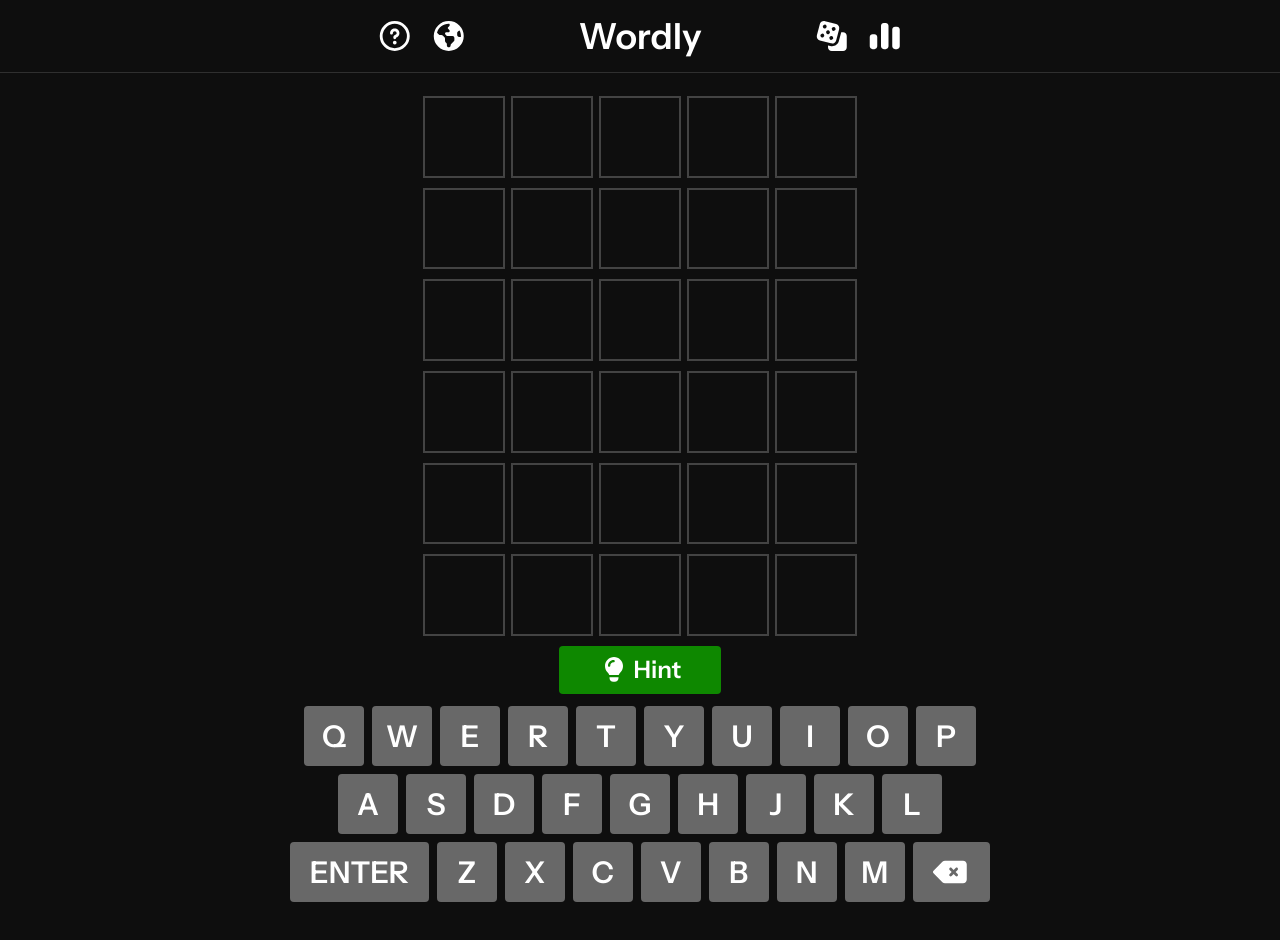
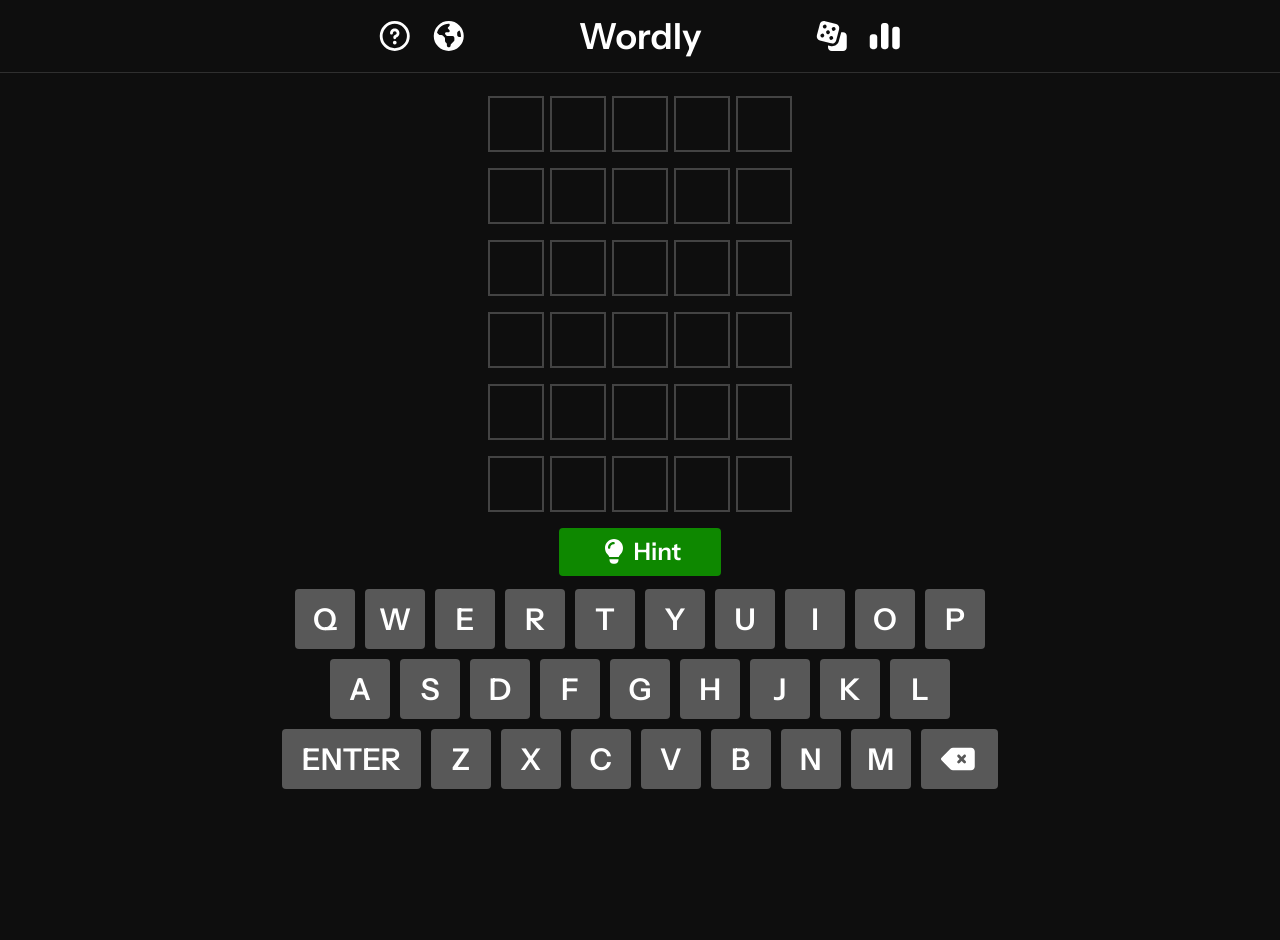
Before and after one commit to daniobanio/wordly-react, a React (Vite) app: page / in a window 1280 px wide. Shown: the top 940 px of the page. After the commit the page ends 800 px from the top, so only its background shows below. Built offline with nearby package versions, Linux system fonts and the light colour scheme.

Commit message:
update responsiveness

```diff
--- a/src/index.css
+++ b/src/index.css
@@ -63,13 +63,7 @@
 }
 
 .board {
-  @apply w-[450px] h-[550px] flex flex-col;
-}
-
-@media (max-width: 768px) {
-  .board {
-    @apply h-auto;
-  }
+  @apply w-[40vh] h-auto flex flex-col;
 }
 
 @media (max-width: 460px) {
@@ -90,12 +84,12 @@
 
 /* Letter Tiles */
 .letter {
-  @apply flex-[33%] h-full border-[2px] border-[#434343] m-[3px] grid place-items-center text-5xl font-black text-white;
+  @apply aspect-square flex-[33%] h-full border-[2px] border-[#434343] m-[3px] grid place-items-center text-[4vh] font-black text-white;
 }
 
 @media (max-width: 768px) {
   .letter {
-    @apply aspect-square text-[4xl] m-[2px];
+    @apply text-[4xl] m-[2px];
   }
 }
 
@@ -115,12 +109,12 @@
 }
 
 #error {
-  @apply bg-[#3a393c] border-[#3a393c];
+  @apply bg-[#333333] border-[#333333];
 }
 
 /* Keyboard */
 .keyboard {
-  @apply w-[1000px] h-[300px] mt-2;
+  @apply mt-2;
 }
 
 @media (max-width: 768px) {
@@ -130,11 +124,11 @@
 }
 
 .line1, .line2, .line3 {
-  @apply flex-[33%] flex flex-row justify-center;
+  @apply flex flex-row justify-center;
 }
 
 .key {
-  @apply w-[60px] h-[60px] m-[4px] rounded-sm grid place-items-center text-center text-[30px] bg-[#686868] text-white font-semibold cursor-pointer hover:opacity-90;
+  @apply w-[60px] h-[60px] m-[5px] rounded-sm grid place-items-center text-center text-[30px] bg-[#585858] text-white font-semibold cursor-pointer hover:opacity-90;
 }
 
 .key.big {
@@ -152,7 +146,7 @@
 }
 
 .key.disabledkey {
-  @apply bg-[#3a393c];
+  @apply bg-[#333333];
 }
 
 .key.almost {
```
